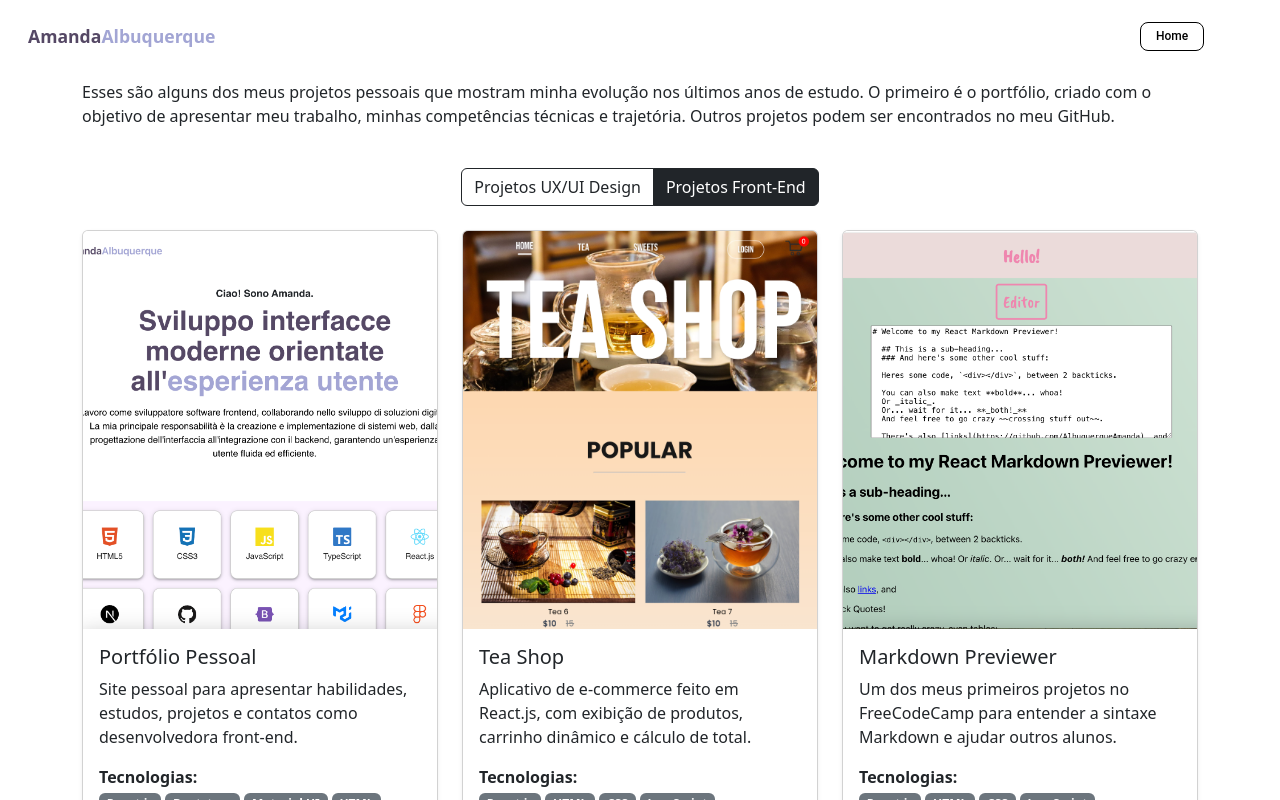
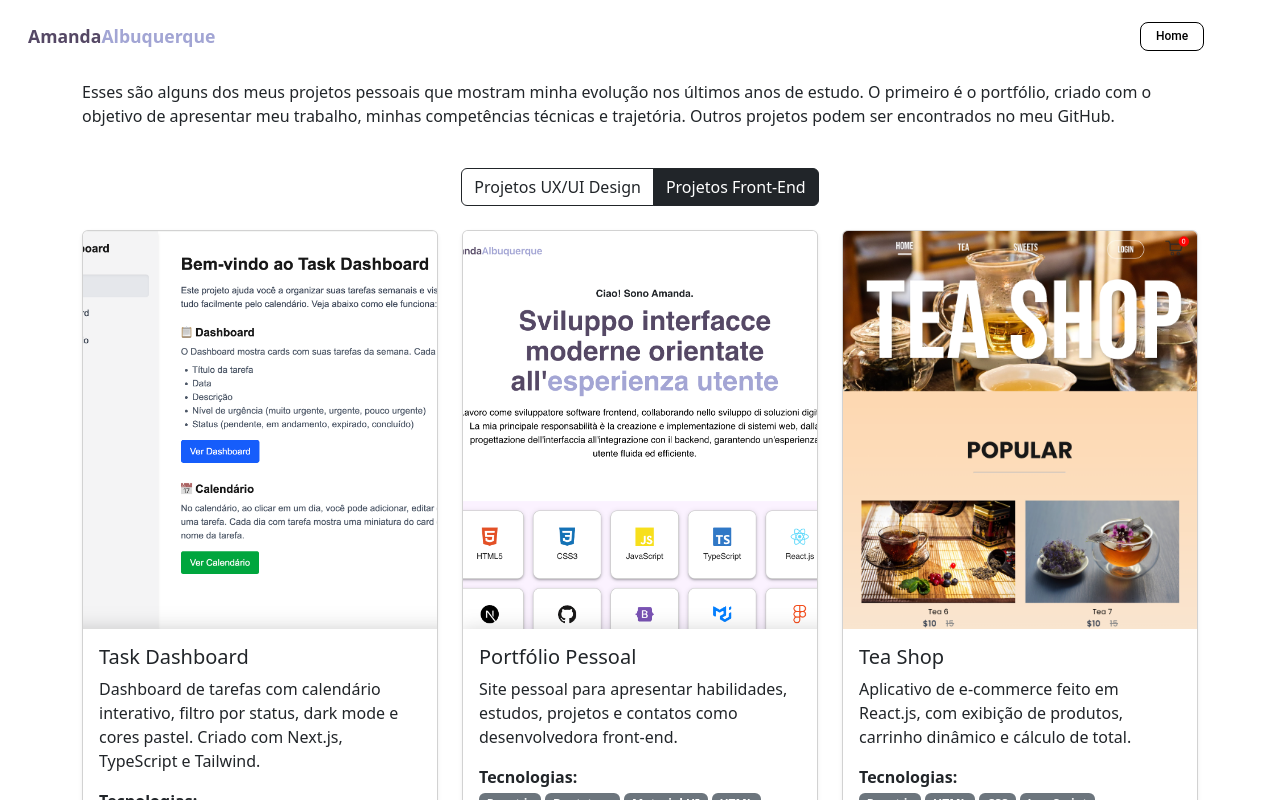
Before and after one commit to AlbuquerqueAmanda/new-portfolio, a React (Create React App) app in the folder portfolio/: page /projects in a window 1280 px wide. Both pictures are taken after a click on the button "Projetos Front-End". Shown: the top 800 px of the page. Built offline with nearby package versions, Linux system fonts and the light colour scheme; some icons are missing.

Commit message:
new project - task dashboard

```diff
--- a/portfolio/src/components/ProjectsFrontEnd.js
+++ b/portfolio/src/components/ProjectsFrontEnd.js
@@ -11,6 +11,14 @@ const ProjectsFrontEnd = () => {
       vercel: 'Vercel',
       technologies: 'Tecnologie:',
       projects: [
+        {
+          image: "/images/task-dash.png",
+          title: "Task Dashboard",
+          description: "Dashboard di task con calendario interattivo, filtro per stato, dark mode e colori pastello. Creato con Next.js, TypeScript e Tailwind.",
+          technologies: ["Next.js", "TypeScript", "Tailwind CSS"],
+          github: "https://github.com/AlbuquerqueAmanda/task-dashboard",
+          vercel: "https://taskdashboard.vercel.app/",
+        },
         {
           image: "/images/portfolio.png",
           title: "Portfolio Personale",
@@ -46,6 +54,14 @@ const ProjectsFrontEnd = () => {
       technologies: 'Tecnologias:',
       projects: [
         {
+          image: "/images/task-dash.png",
+          title: "Task Dashboard",
+          description: "Dashboard de tarefas com calendário interativo, filtro por status, dark mode e cores pastel. Criado com Next.js, TypeScript e Tailwind.",
+          technologies: ["Next.js", "TypeScript", "Tailwind CSS"],
+          github: "https://github.com/AlbuquerqueAmanda/task-dashboard",
+          vercel: "https://taskdashboard.vercel.app/",
+        },
+        {
           image: "/images/portfolio.png",
           title: "Portfólio Pessoal",
           description:
@@ -79,6 +95,14 @@ const ProjectsFrontEnd = () => {
       vercel: 'Vercel',
       technologies: 'Technologies:',
       projects: [
+        {
+          image: "/images/task-dash.png",
+          title: "Task Dashboard",
+          description: "Task dashboard with interactive calendar, status filtering, dark mode, and pastel color theme. Built with Next.js, TypeScript, and Tailwind.",
+          technologies: ["Next.js", "TypeScript", "Tailwind CSS" ],
+          github: "https://github.com/AlbuquerqueAmanda/task-dashboard",
+          vercel: "https://taskdashboard.vercel.app/",
+        },
         {
           image: "/images/portfolio.png",
           title: "Personal Portfolio",
```
Also changed, not shown: portfolio/public/images/task-dash.png (added), 1 other file (tests, documents, lock files or other folders).
